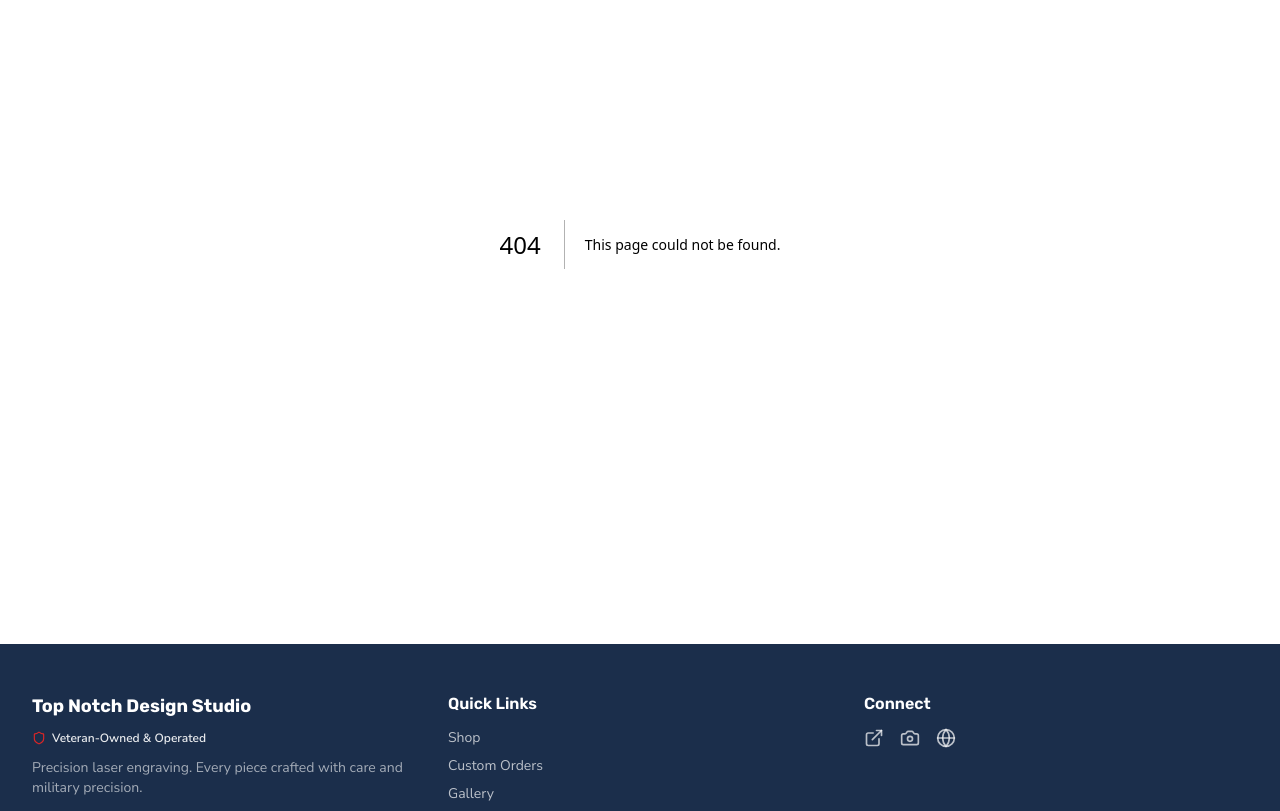
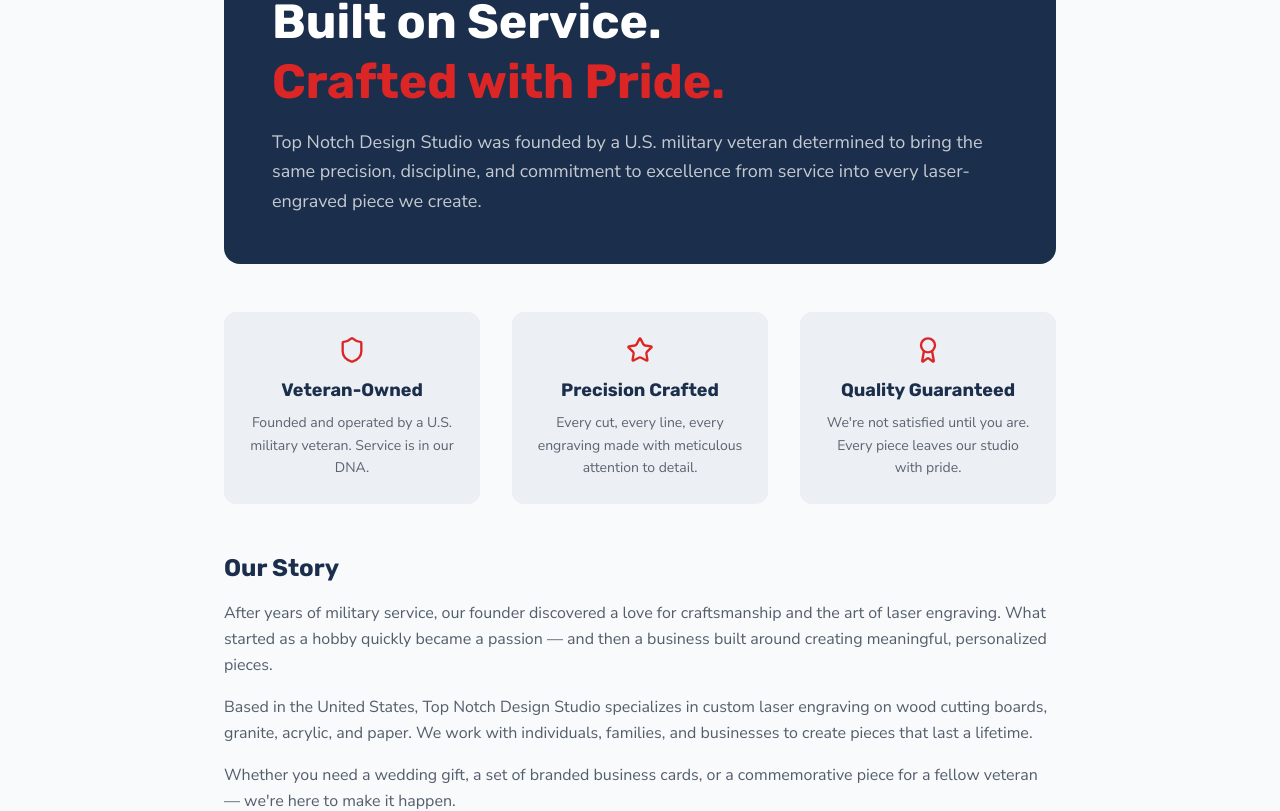
Before and after one commit to tndslaserengraving-git/shopify_site, a Next.js app: page /about in a window 1280 px wide. Before the commit this address had no page. Shown: the part 220-1031 px from the top of the page. Built offline with nearby package versions, Linux system fonts and the light colour scheme.

Commit message:
feat: add about and contact pages

```diff
--- /dev/null
+++ b/app/about/page.tsx
@@ -0,0 +1,68 @@
+import { Shield, Star, Award } from 'lucide-react';
+import VeteranBadge from '@/components/ui/VeteranBadge';
+
+export default function AboutPage() {
+  return (
+    <div className="max-w-4xl mx-auto px-4 sm:px-6 lg:px-8 py-16">
+      <div className="bg-navy rounded-2xl p-8 sm:p-12 mb-12">
+        <VeteranBadge className="mb-4" />
+        <h1 className="font-heading font-bold text-white text-4xl sm:text-5xl mb-4 leading-tight">
+          Built on Service.
+          <br />
+          <span className="text-patriot-red">Crafted with Pride.</span>
+        </h1>
+        <p className="font-body text-white/75 text-lg leading-relaxed">
+          Top Notch Design Studio was founded by a U.S. military veteran determined
+          to bring the same precision, discipline, and commitment to excellence from
+          service into every laser-engraved piece we create.
+        </p>
+      </div>
+
+      <div className="grid grid-cols-1 md:grid-cols-3 gap-8 mb-12">
+        {[
+          {
+            icon: Shield,
+            title: 'Veteran-Owned',
+            body: 'Founded and operated by a U.S. military veteran. Service is in our DNA.',
+          },
+          {
+            icon: Star,
+            title: 'Precision Crafted',
+            body: 'Every cut, every line, every engraving made with meticulous attention to detail.',
+          },
+          {
+            icon: Award,
+            title: 'Quality Guaranteed',
+            body: "We're not satisfied until you are. Every piece leaves our studio with pride.",
+          },
+        ].map(({ icon: Icon, title, body }) => (
+          <div key={title} className="text-center p-6 rounded-xl bg-navy/5">
+            <Icon className="text-patriot-red mx-auto mb-3" size={28} aria-hidden="true" />
+            <h3 className="font-heading font-bold text-navy text-lg mb-2">{title}</h3>
+            <p className="font-body text-brand-text/70 text-sm leading-relaxed">{body}</p>
+          </div>
+        ))}
+      </div>
+
+      <div>
+        <h2 className="font-heading font-bold text-navy text-2xl mb-4">Our Story</h2>
+        <div className="space-y-4 font-body text-brand-text/75 text-base leading-relaxed">
+          <p>
+            After years of military service, our founder discovered a love for craftsmanship
+            and the art of laser engraving. What started as a hobby quickly became a passion —
+            and then a business built around creating meaningful, personalized pieces.
+          </p>
+          <p>
+            Based in the United States, Top Notch Design Studio specializes in custom laser
+            engraving on wood cutting boards, granite, acrylic, and paper. We work with
+            individuals, families, and businesses to create pieces that last a lifetime.
+          </p>
+          <p>
+            Whether you need a wedding gift, a set of branded business cards, or a
+            commemorative piece for a fellow veteran — we're here to make it happen.
+          </p>
+        </div>
+      </div>
+    </div>
+  );
+}
--- /dev/null
+++ b/app/contact/page.tsx
@@ -0,0 +1,63 @@
+import { Mail, ExternalLink, Camera } from 'lucide-react';
+
+export default function ContactPage() {
+  return (
+    <div className="max-w-2xl mx-auto px-4 sm:px-6 lg:px-8 py-16">
+      <h1 className="font-heading font-bold text-navy text-4xl mb-2">Contact Us</h1>
+      <p className="font-body text-brand-text/60 mb-10">
+        Questions, custom requests, or just want to say hello — we'd love to hear from you.
+      </p>
+
+      <div className="space-y-6">
+        <a
+          href="mailto:topnotchdesignstudio@email.com"
+          className="flex items-center gap-4 p-5 rounded-xl bg-navy/5 hover:bg-navy/10 transition-colors group"
+        >
+          <Mail className="text-patriot-red flex-shrink-0" size={24} aria-hidden="true" />
+          <div>
+            <p className="font-body font-semibold text-navy text-sm">Email</p>
+            <p className="font-body text-brand-text/70 text-sm group-hover:text-navy transition-colors">
+              topnotchdesignstudio@email.com
+            </p>
+          </div>
+        </a>
+
+        <a
+          href="https://www.etsy.com/shop/tndslaserengraving"
+          target="_blank"
+          rel="noopener noreferrer"
+          className="flex items-center gap-4 p-5 rounded-xl bg-navy/5 hover:bg-navy/10 transition-colors group"
+        >
+          <ExternalLink className="text-patriot-red flex-shrink-0" size={24} aria-hidden="true" />
+          <div>
+            <p className="font-body font-semibold text-navy text-sm">Etsy Shop</p>
+            <p className="font-body text-brand-text/70 text-sm group-hover:text-navy transition-colors">
+              etsy.com/shop/tndslaserengraving
+            </p>
+          </div>
+        </a>
+
+        {/* Instagram placeholder — replace when real handle known */}
+        <div className="flex items-center gap-4 p-5 rounded-xl bg-navy/5">
+          <Camera className="text-patriot-red flex-shrink-0" size={24} aria-hidden="true" />
+          <div>
+            <p className="font-body font-semibold text-navy text-sm">Instagram</p>
+            <p className="font-body text-brand-text/70 text-sm">Coming soon</p>
+          </div>
+        </div>
+      </div>
+
+      <div className="mt-10 p-6 bg-navy rounded-xl text-center">
+        <p className="font-body text-white/80 text-sm mb-3">
+          Ready to place a custom order?
+        </p>
+        <a
+          href="/custom-order"
+          className="inline-block bg-patriot-red hover:bg-patriot-red-dark text-white font-body font-semibold px-6 py-2.5 rounded-md transition-colors text-sm cursor-pointer"
+        >
+          Start Custom Order
+        </a>
+      </div>
+    </div>
+  );
+}
```
